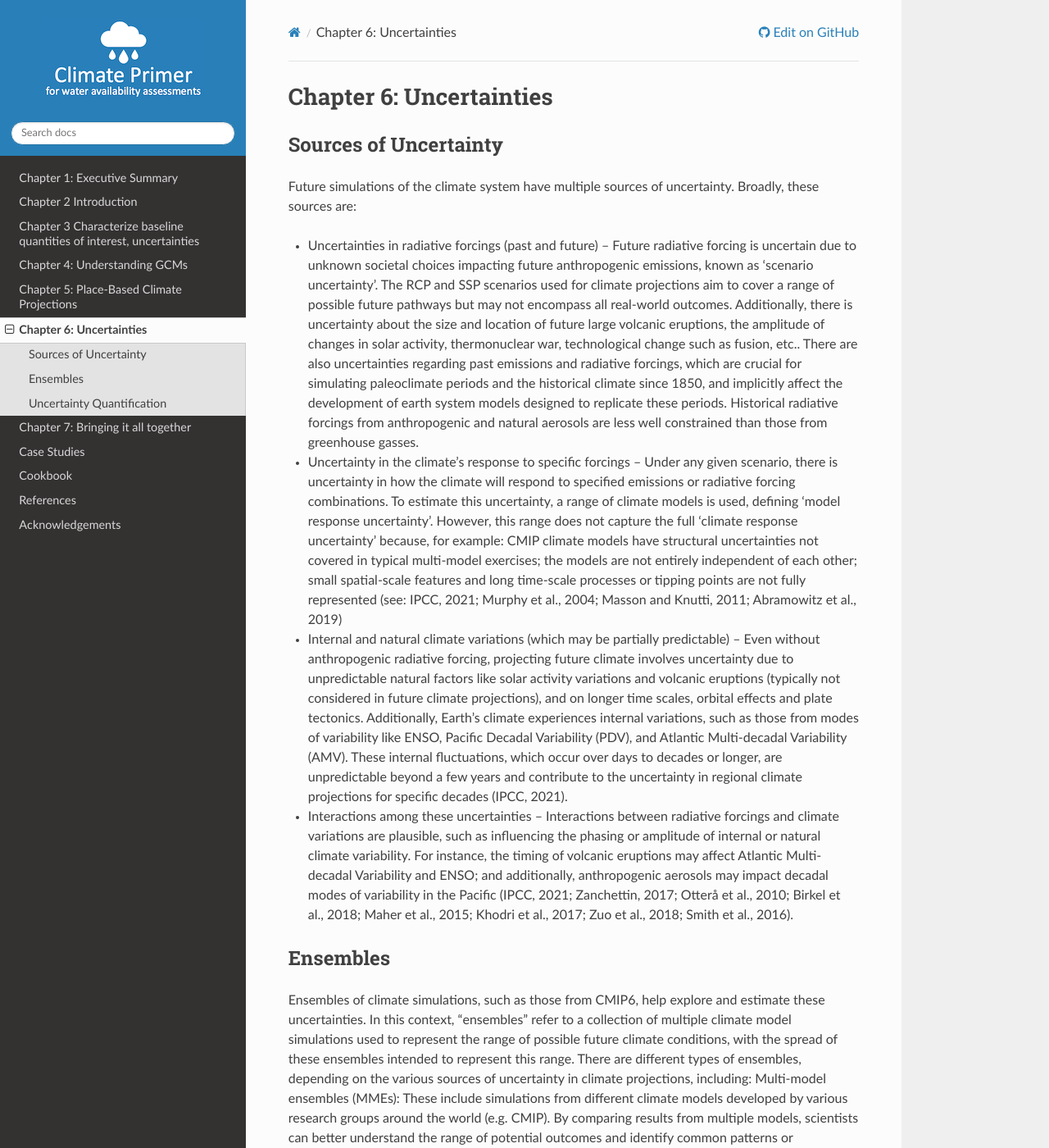
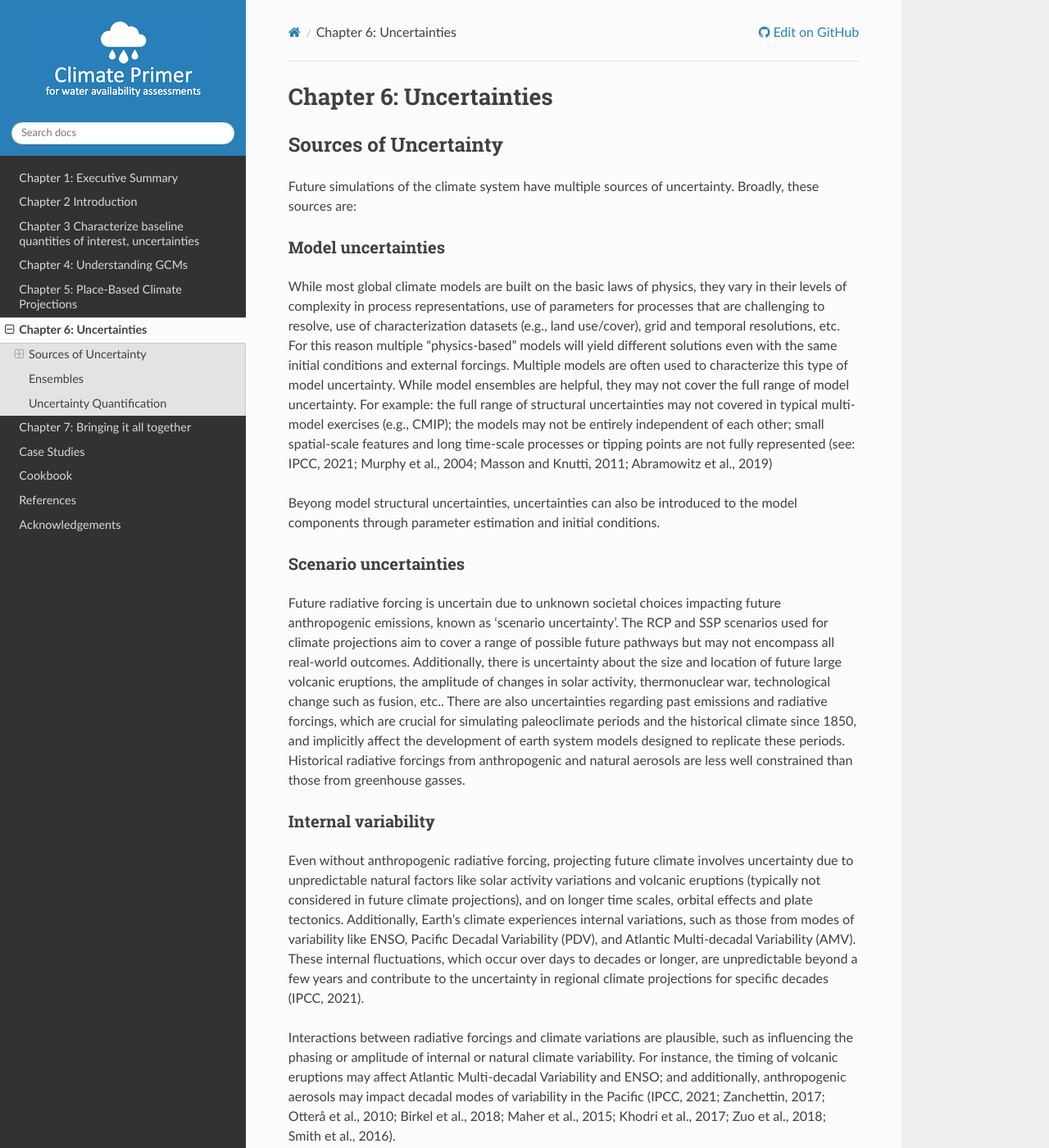
Before and after one commit to NCAR/climate-primer-water, a Sphinx documentation site: the page built from doc/ensembles.rst, in a window 1280 px wide and 1400 px high. Shown: the whole window at 82% size. Built offline with Sphinx 7.4.7 and the Read the Docs theme 2.0.0, drawn with Linux system fonts in a browser that asks for light colours.

Commit message:
Update ensembles.rst

```diff
--- a/doc/ensembles.rst
+++ b/doc/ensembles.rst
@@ -8,13 +8,24 @@
 
 Future simulations of the climate system have multiple sources of uncertainty. Broadly, these sources are:
 
--  Uncertainties in radiative forcings (past and future) – Future radiative forcing is uncertain due to unknown societal choices impacting future anthropogenic emissions, known as ‘scenario uncertainty’. The RCP and SSP scenarios used for climate projections aim to cover a range of possible future pathways but may not encompass all real-world outcomes. Additionally, there is uncertainty about the size and location of future large volcanic eruptions, the amplitude of changes in solar activity, thermonuclear war, technological change such as fusion, etc.. There are also uncertainties regarding past emissions and radiative forcings, which are crucial for simulating paleoclimate periods and the historical climate since 1850, and implicitly affect the development of earth system models designed to replicate these periods. Historical radiative forcings from anthropogenic and natural aerosols are less well constrained than those from greenhouse gasses.
+Model uncertainties
+^^^^^^^^^^^^^^^^^^^
 
--  Uncertainty in the climate's response to specific forcings – Under any given scenario, there is uncertainty in how the climate will respond to specified emissions or radiative forcing combinations. To estimate this uncertainty, a range of climate models is used, defining 'model response uncertainty'. However, this range does not capture the full ‘climate response uncertainty’ because, for example: CMIP climate models have structural uncertainties not covered in typical multi-model exercises; the models are not entirely independent of each other; small spatial-scale features and long time-scale processes or tipping points are not fully represented (see: IPCC, 2021; Murphy et al., 2004; Masson and Knutti, 2011; Abramowitz et al., 2019)
+While most global climate models are built on the basic laws of physics, they vary in their levels of complexity in process representations, use of parameters for processes that are challenging to resolve, use of characterization datasets (e.g., land use/cover), grid and temporal resolutions, etc. For this reason multiple "physics-based" models will yield different solutions even with the same initial conditions and external forcings. Multiple models are often used to characterize this type of model uncertainty. While model ensembles are helpful, they may not cover the full range of model uncertainty. For example: the full range of structural uncertainties may not covered in typical multi-model exercises (e.g., CMIP); the models may not be entirely independent of each other; small spatial-scale features and long time-scale processes or tipping points are not fully represented (see: IPCC, 2021; Murphy et al., 2004; Masson and Knutti, 2011; Abramowitz et al., 2019)
 
--  Internal and natural climate variations (which may be partially predictable) – Even without anthropogenic radiative forcing, projecting future climate involves uncertainty due to unpredictable natural factors like solar activity variations and volcanic eruptions (typically not considered in future climate projections), and on longer time scales, orbital effects and plate tectonics. Additionally, Earth's climate experiences internal variations, such as those from modes of variability like ENSO, Pacific Decadal Variability (PDV), and Atlantic Multi-decadal Variability (AMV). These internal fluctuations, which occur over days to decades or longer, are unpredictable beyond a few years and contribute to the uncertainty in regional climate projections for specific decades (IPCC, 2021).
+Beyong model structural uncertainties, uncertainties can also be introduced to the model components through parameter estimation and initial conditions.
 
--  Interactions among these uncertainties – Interactions between radiative forcings and climate variations are plausible, such as influencing the phasing or amplitude of internal or natural climate variability. For instance, the timing of volcanic eruptions may affect Atlantic Multi-decadal Variability and ENSO; and additionally, anthropogenic aerosols may impact decadal modes of variability in the Pacific (IPCC, 2021; Zanchettin, 2017; Otterå et al., 2010; Birkel et al., 2018; Maher et al., 2015; Khodri et al., 2017; Zuo et al., 2018; Smith et al., 2016).
+Scenario uncertainties
+^^^^^^^^^^^^^^^^^^^^^^
+
+Future radiative forcing is uncertain due to unknown societal choices impacting future anthropogenic emissions, known as ‘scenario uncertainty’. The RCP and SSP scenarios used for climate projections aim to cover a range of possible future pathways but may not encompass all real-world outcomes. Additionally, there is uncertainty about the size and location of future large volcanic eruptions, the amplitude of changes in solar activity, thermonuclear war, technological change such as fusion, etc.. There are also uncertainties regarding past emissions and radiative forcings, which are crucial for simulating paleoclimate periods and the historical climate since 1850, and implicitly affect the development of earth system models designed to replicate these periods. Historical radiative forcings from anthropogenic and natural aerosols are less well constrained than those from greenhouse gasses.
+
+Internal variability
+^^^^^^^^^^^^^^^^^^^^
+
+Even without anthropogenic radiative forcing, projecting future climate involves uncertainty due to unpredictable natural factors like solar activity variations and volcanic eruptions (typically not considered in future climate projections), and on longer time scales, orbital effects and plate tectonics. Additionally, Earth's climate experiences internal variations, such as those from modes of variability like ENSO, Pacific Decadal Variability (PDV), and Atlantic Multi-decadal Variability (AMV). These internal fluctuations, which occur over days to decades or longer, are unpredictable beyond a few years and contribute to the uncertainty in regional climate projections for specific decades (IPCC, 2021).
+
+Interactions between radiative forcings and climate variations are plausible, such as influencing the phasing or amplitude of internal or natural climate variability. For instance, the timing of volcanic eruptions may affect Atlantic Multi-decadal Variability and ENSO; and additionally, anthropogenic aerosols may impact decadal modes of variability in the Pacific (IPCC, 2021; Zanchettin, 2017; Otterå et al., 2010; Birkel et al., 2018; Maher et al., 2015; Khodri et al., 2017; Zuo et al., 2018; Smith et al., 2016).
 
 
 Ensembles
```
